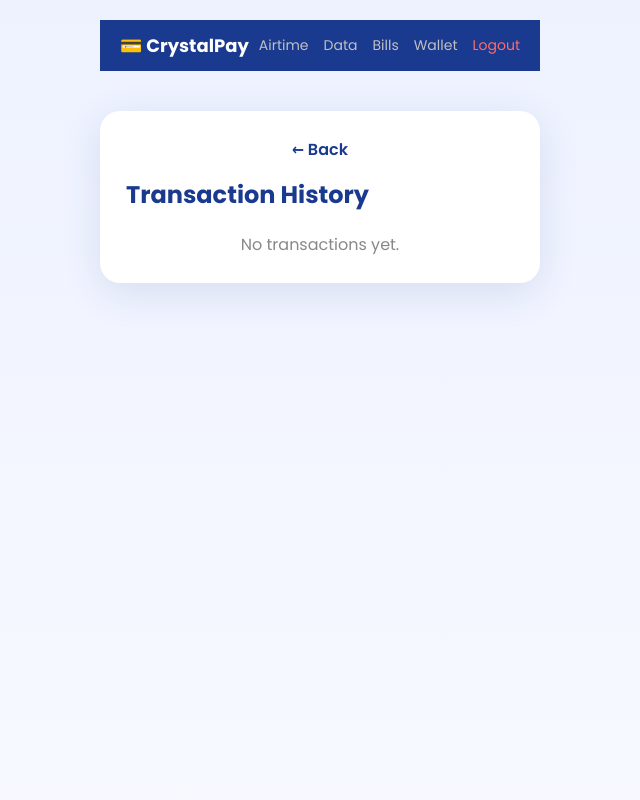
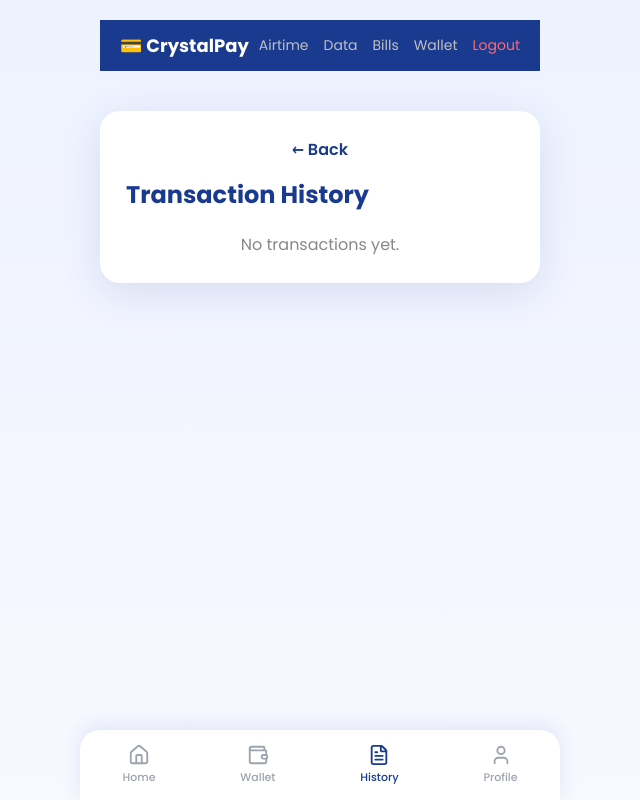
Before and after one commit to brightcrystalz/crystalpay, a React (Create React App) app in the folder frontend/: page /transactions in a window 1280 px wide. Shown: the whole page, without its empty margins (320-960 px from the left). Built offline with nearby package versions, Linux system fonts and the light colour scheme.

Commit message:
Add BottomNav to Wallet and Transaction pages

```diff
--- a/frontend/src/pages/Transactions.js
+++ b/frontend/src/pages/Transactions.js
@@ -78,6 +78,7 @@ function Transactions() {
           ))}
         </div>
       </div>
+      <BottomNav />
     </>
   );
 }
--- a/frontend/src/pages/Wallet.js
+++ b/frontend/src/pages/Wallet.js
@@ -99,6 +99,7 @@ function Wallet() {
           {message && <p style={{ color: message.includes('success') ? 'green' : 'red' }}>{message}</p>}
         </div>
       </div>
+      <BottomNav />
     </>
   );
 }
```
